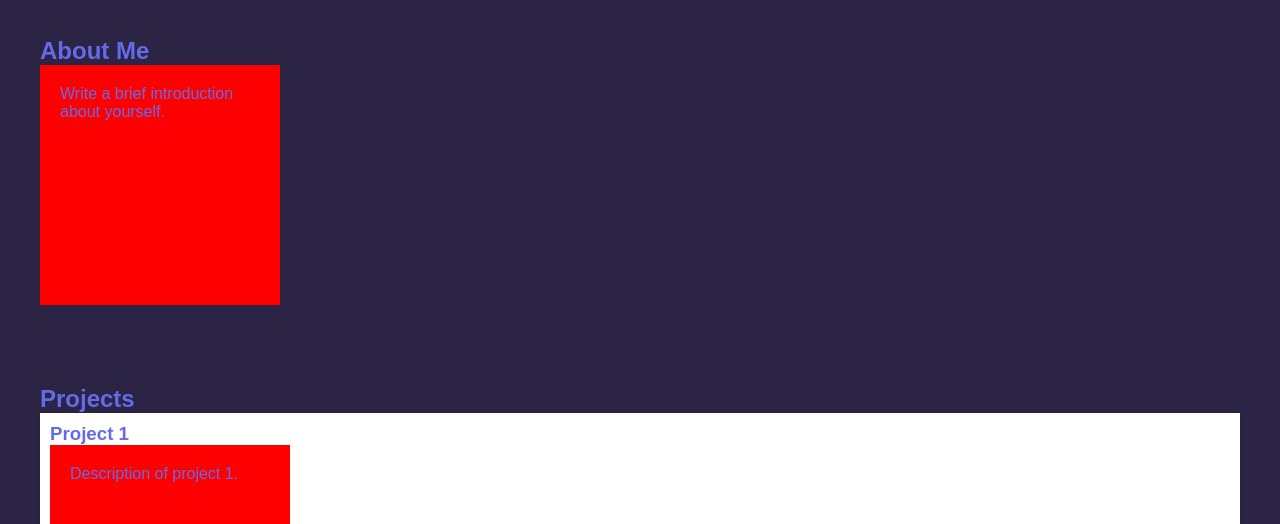
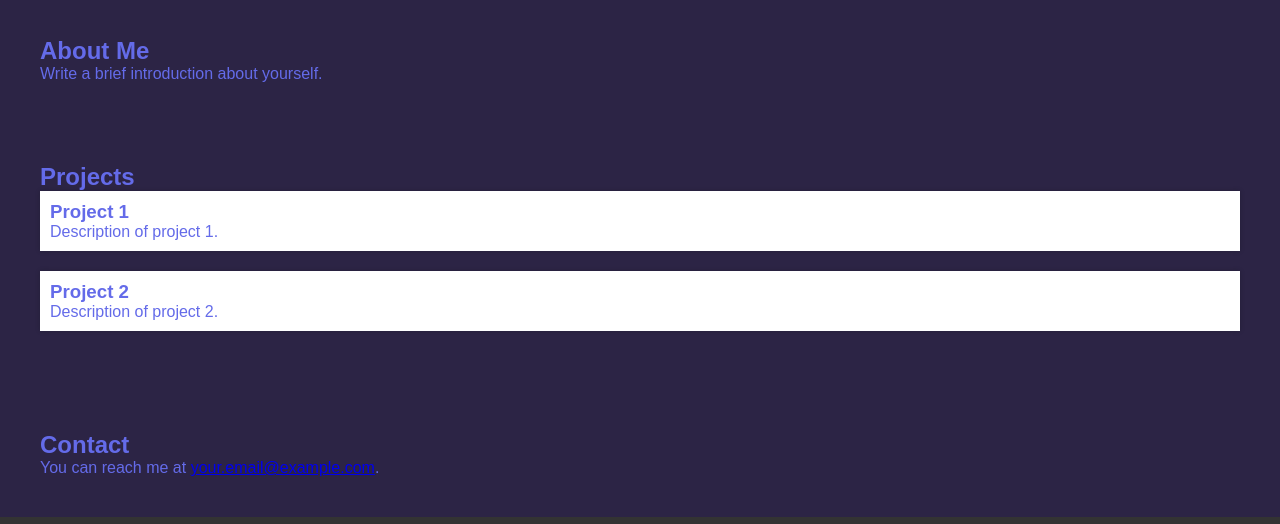
Before and after one commit to SoggyBread19/SoggyBread19.github.io, a plain HTML site: page aboutme.html in a window 1280 px wide. Shown: the part 142-666 px from the top of the page. Drawn offline with Linux system fonts and the light colour scheme.

Commit message:
pleaseseee im actually beggong pt 7

```diff
--- a/style.css
+++ b/style.css
@@ -118,25 +118,3 @@ footer img {
     width: 30px;
     height: 30px;
 }
-
-
-p {
-
-    margin:0px;
-    padding:20px;
-    height:200px;
-    width:200px;
-    background-color:red;
-}
-
-
-.red {
-
-
-    margin:0px;
-    padding:20px;
-    height:200px;
-    width:200px;
-    background-color:red;
-
-}
--- a/styledark.css
+++ b/styledark.css
@@ -112,25 +112,3 @@ footer img {
     width: 30px;
     height: 30px;
 }
-
-
-p {
-
-    margin:0px;
-    padding:20px;
-    height:200px;
-    width:200px;
-    background-color:red;
-}
-
-
-.red {
-
-
-    margin:0px;
-    padding:20px;
-    height:200px;
-    width:200px;
-    background-color:red;
-
-}
```
